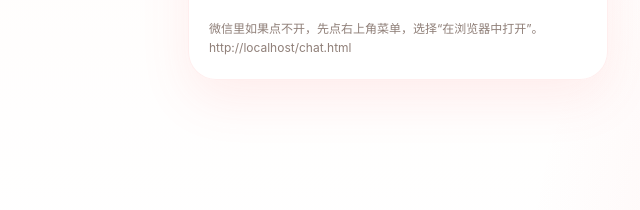
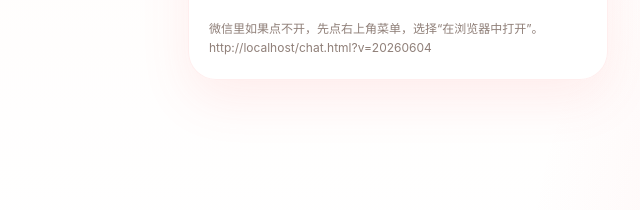
Before and after one commit to yonglin22/kefuAgent, a website: page docs/index.html in a window 1280 px wide. Shown: the part 521-731 px from the top of the page, 242-882 px from the left. Drawn offline with Linux system fonts and the light colour scheme.

Commit message:
Bump chat link version for WeChat

```diff
--- a/docs/index.html
+++ b/docs/index.html
@@ -56,11 +56,11 @@
     </div>
   </div>
   <script>
-    const PROD_CHAT_URL = 'https://cs-agent-ashy.vercel.app/chat.html';
+    const PROD_CHAT_URL = 'https://cs-agent-ashy.vercel.app/chat.html?v=20260604';
     const openChatBtn = document.getElementById('openChatBtn');
     const copyBtn = document.getElementById('copyBtn');
     const linkText = document.getElementById('linkText');
-    const targetUrl = location.protocol === 'file:' ? PROD_CHAT_URL : (location.origin + '/chat.html');
+    const targetUrl = location.protocol === 'file:' ? PROD_CHAT_URL : (location.origin + '/chat.html?v=20260604');
     openChatBtn.href = targetUrl;
     linkText.textContent = targetUrl;
     copyBtn.addEventListener('click', async () => {
```
Also changed, not shown: public/index.html (+2 -2 lines).
